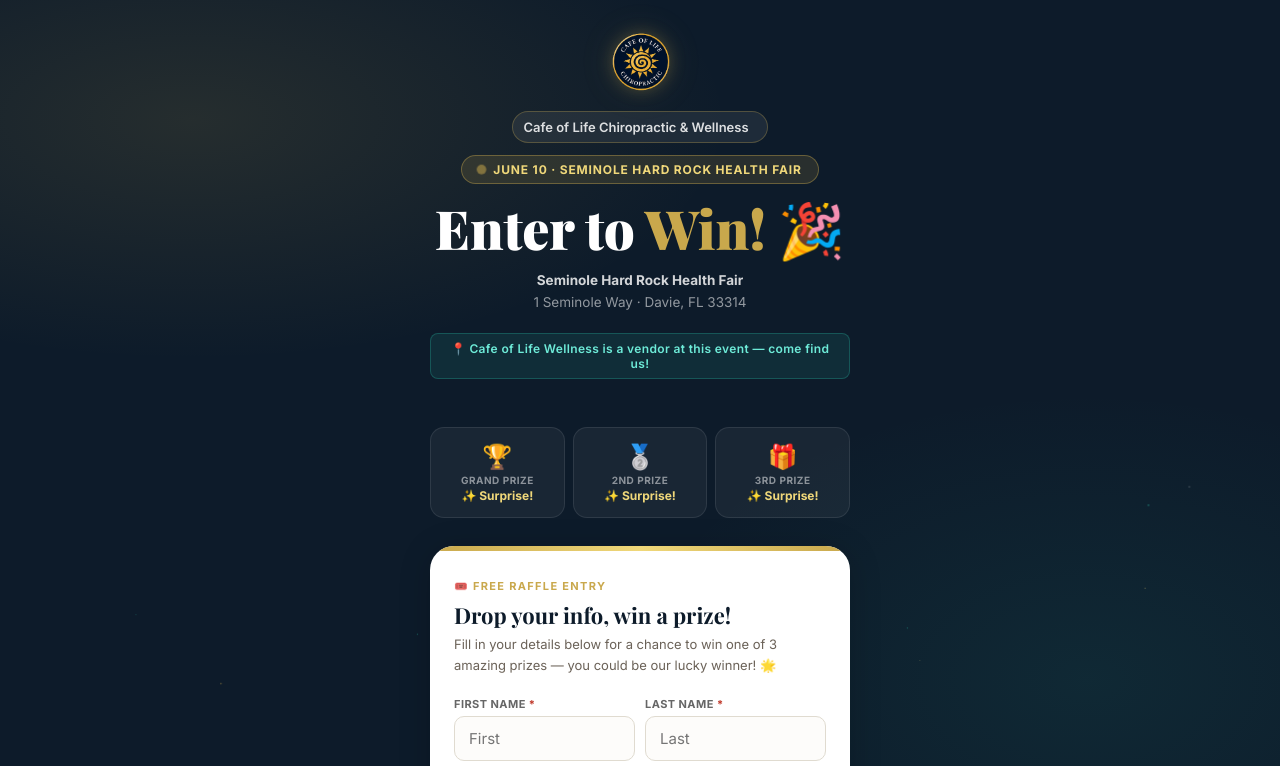
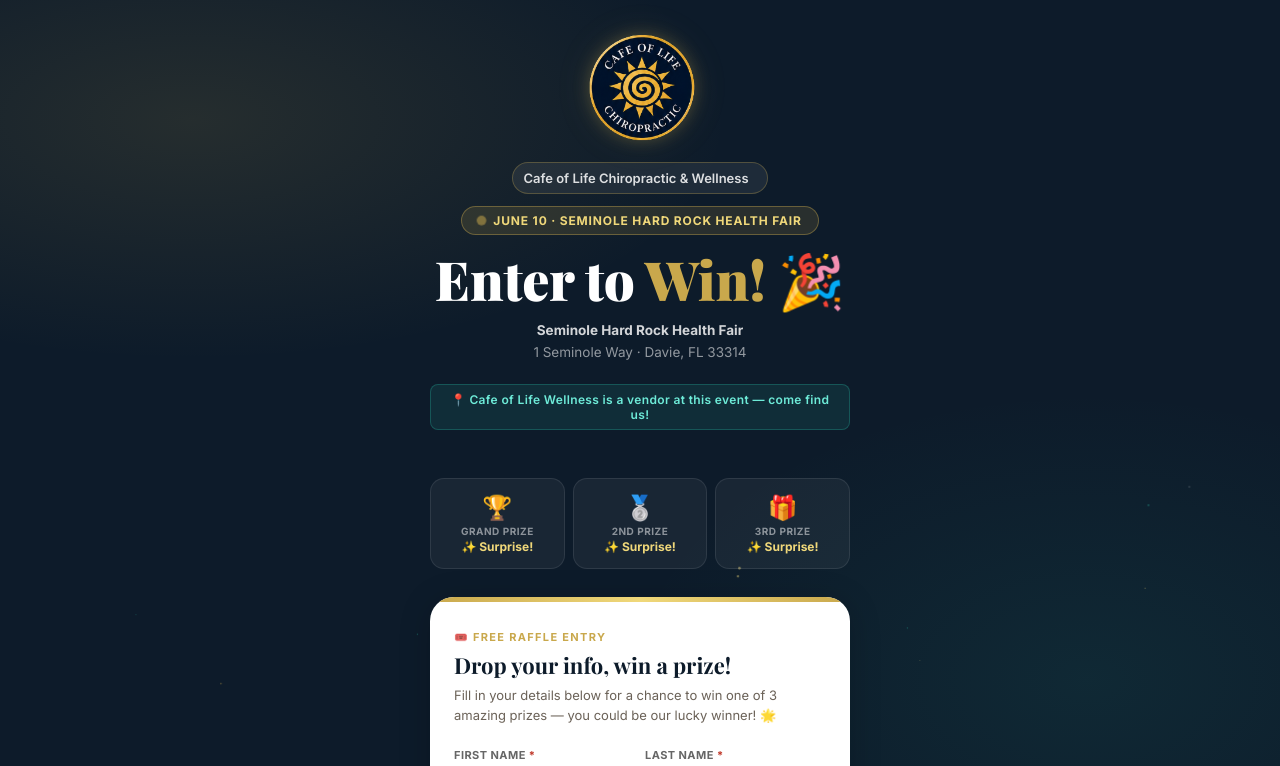
Before and after one commit to cafeoflifewellness/cafeoflifewellness.github.io, a plain HTML site: page index.html in a window 1280 px wide. Shown: the top 766 px of the page. Drawn offline with nearby package versions, Linux system fonts and the light colour scheme.

Commit message:
Update index.html

```diff
--- a/index.html
+++ b/index.html
@@ -27,7 +27,7 @@
 
 .wrap{position:relative;z-index:1;max-width:460px;margin:0 auto;padding:2rem 1.25rem 3.5rem;}
   .logo{
-    width:70px;
+    width:130px;
     height:auto;
     display:block;
     margin:0 auto 12px auto;
```
